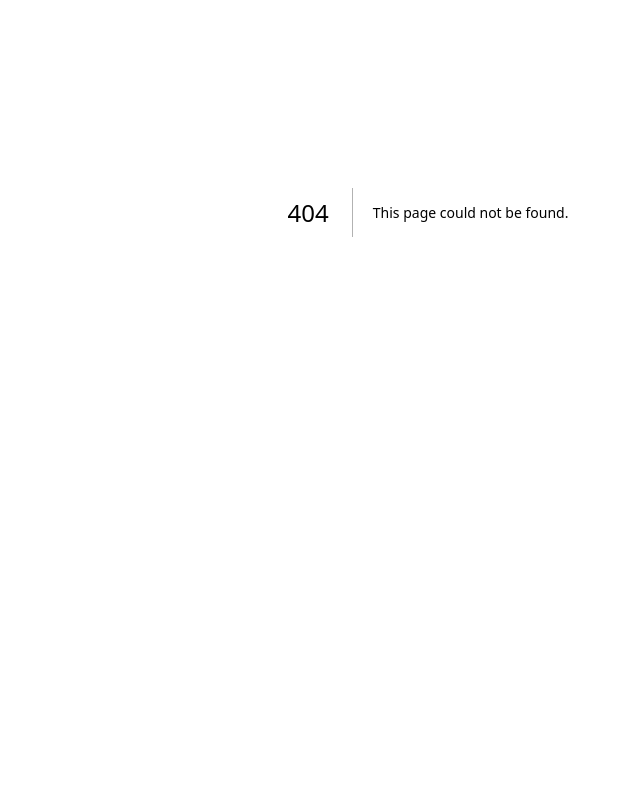
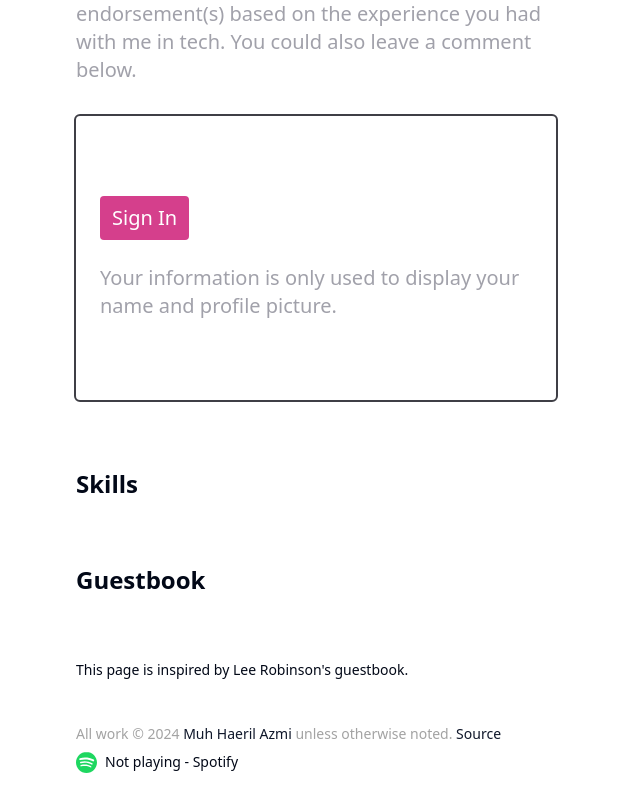
Before and after one commit to izmahaerill/profile.me, a Next.js app: page /endorsements in a window 1280 px wide. Before the commit this address had no page. Shown: the part 188-1000 px from the top of the page, without its empty margins (212-852 px from the left). Before the commit the page ends 800 px from the top, so only its background shows below. Built offline with nearby package versions, Linux system fonts and the light colour scheme.

Commit message:
add ui endorsements and fix footer

```diff
--- a/package.json
+++ b/package.json
@@ -14,7 +14,7 @@
     "class-variance-authority": "^0.7.0",
     "clsx": "^2.1.1",
     "lucide-react": "^0.390.0",
-    "next": "14.2.3",
+    "next": "^14.2.13",
     "next-themes": "^0.3.0",
     "react": "^18",
     "react-dom": "^18",
--- /dev/null
+++ b/public/icons/external-link.jsx
@@ -0,0 +1,19 @@
+import React from "react";
+
+export default function ExternalLink() {
+  return (
+    <div>
+      <svg
+        xmlns="http://www.w3.org/2000/svg"
+        width="1em"
+        height="1em"
+        viewBox="0 0 512 512"
+      >
+        <path
+          fill="white"
+          d="M432 320h-32a16 16 0 0 0-16 16v112H64V128h144a16 16 0 0 0 16-16V80a16 16 0 0 0-16-16H48a48 48 0 0 0-48 48v352a48 48 0 0 0 48 48h352a48 48 0 0 0 48-48V336a16 16 0 0 0-16-16M488 0H360c-21.37 0-32.05 25.91-17 41l35.73 35.73L135 320.37a24 24 0 0 0 0 34L157.67 377a24 24 0 0 0 34 0l243.61-243.68L471 169c15 15 41 4.5 41-17V24a24 24 0 0 0-24-24"
+        ></path>
+      </svg>
+    </div>
+  );
+}
--- /dev/null
+++ b/public/icons/spotify.jsx
@@ -0,0 +1,17 @@
+import React from "react";
+
+export default function Spotify() {
+  return (
+    <svg
+      xmlns="http://www.w3.org/2000/svg"
+      width="1.5em"
+      height="1.5em"
+      viewBox="0 0 256 256"
+    >
+      <path
+        fill="#1ed760"
+        d="M128 0C57.308 0 0 57.309 0 128c0 70.696 57.309 128 128 128c70.697 0 128-57.304 128-128C256 57.314 198.697.007 127.998.007zm58.699 184.614c-2.293 3.76-7.215 4.952-10.975 2.644c-30.053-18.357-67.885-22.515-112.44-12.335a7.98 7.98 0 0 1-9.552-6.007a7.97 7.97 0 0 1 6-9.553c48.76-11.14 90.583-6.344 124.323 14.276c3.76 2.308 4.952 7.215 2.644 10.975m15.667-34.853c-2.89 4.695-9.034 6.178-13.726 3.289c-34.406-21.148-86.853-27.273-127.548-14.92c-5.278 1.594-10.852-1.38-12.454-6.649c-1.59-5.278 1.386-10.842 6.655-12.446c46.485-14.106 104.275-7.273 143.787 17.007c4.692 2.89 6.175 9.034 3.286 13.72zm1.345-36.293C162.457 88.964 94.394 86.71 55.007 98.666c-6.325 1.918-13.014-1.653-14.93-7.978c-1.917-6.328 1.65-13.012 7.98-14.935C93.27 62.027 168.434 64.68 215.929 92.876c5.702 3.376 7.566 10.724 4.188 16.405c-3.362 5.69-10.73 7.565-16.4 4.187z"
+      ></path>
+    </svg>
+  );
+}
--- a/src/components/footer/index.jsx
+++ b/src/components/footer/index.jsx
@@ -1,19 +1,30 @@
 import Link from "next/link";
 import React from "react";
+import ExternalLink from "../../../public/icons/external-link";
+import Spotify from "../../../public/icons/spotify";
 
 export default function Footer() {
   const currentYears = new Date().getFullYear();
 
   return (
     <>
-      <footer className="mb-10">
-        <p className="text-md font-semibold text-secondary">
+      <footer className="my-10 text-sm leading-7">
+        <div className="text-md  text-secondary">
           All work &copy; {currentYears}{" "}
           <span className="text-primary">Muh Haeril Azmi</span> unless otherwise
           noted.{" "}
-          <Link href={""} className="text-primary">
+          <Link href={""} className="text-primary inline-flex items-center">
             Source
+            <span className="ml-1">
+              <ExternalLink />
+            </span>
           </Link>
+        </div>
+        <p className="inline-flex items-center">
+          <span className="mr-2">
+            <Spotify />
+          </span>
+          Not playing - Spotify
         </p>
       </footer>
     </>
--- a/src/components/navigation/index.jsx
+++ b/src/components/navigation/index.jsx
@@ -35,7 +35,7 @@ export default function Index() {
         <div className="flex gap-8 text-lg text-primary font-semibold ">
           <Link href="/">Home</Link>
           <Link href="/blog">Blog</Link>
-          <Link href="">Endorsements</Link>
+          <Link href="/endorsements">Endorsements</Link>
           <Link href="/about">About</Link>
         </div>
         <div>
--- a/src/pages/about/index.jsx
+++ b/src/pages/about/index.jsx
@@ -5,7 +5,6 @@ import Email from "../../../public/icons/email";
 import Github from "../../../public/icons/github";
 import Twitter from "../../../public/icons/twitter";
 import Headingyears from "@/components/micro/Headingyears";
-import Footer from "@/components/footer";
 import Link from "next/link";
 
 export default function Index() {
@@ -272,7 +271,6 @@ export default function Index() {
           </div>
         </div>
       </Layout>
-      <Footer />
     </>
   );
 }
--- /dev/null
+++ b/src/pages/endorsements/index.jsx
@@ -0,0 +1,48 @@
+import Layout from "../layouts/layout";
+import Link from "next/link";
+import ExternalLink from "../../../public/icons/external-link";
+export default function Endorsements() {
+  return (
+    <Layout>
+      <h1 className="text-5xl font-bold leading-9 tracking-tight">
+        Endorsements
+      </h1>
+      <div>
+        <div className="text-xl flex flex-col gap-8 pr-56 py-7 text-zinc-400 ">
+          <h2 className="text-start">
+            Since you&apos;re here, I invite you to give me endorsement(s) based
+            on the experience you had with me in tech. You could also leave a
+            comment below.
+          </h2>
+          <div className="flex flex-col gap-6 outline outline-2 py-20 px-6 rounded-sm outline-zinc-700">
+            <div className="flex gap-2 items-center text-white">
+              <button className="bg-tersier px-3 py-2 rounded-sm ">
+                Sign In
+              </button>
+              <p className="text-2xl font-extrabold">to give endorsements</p>
+            </div>
+            <p>
+              Your information is only used to display your name and profile
+              picture.
+            </p>
+          </div>
+        </div>
+        <div className="flex flex-col gap-16 mt-10">
+          <h3 className="text-2xl font-extrabold">Skills</h3>
+          <h4 className="text-2xl font-extrabold">Guestbook</h4>
+          <div>
+            <h5 className="text-sm">
+              This page is inspired by{" "}
+              <Link href="" className="inline-flex items-center">
+                Lee Robinson&apos;s guestbook.
+                <span className="ml-1">
+                  <ExternalLink />
+                </span>
+              </Link>
+            </h5>
+          </div>
+        </div>
+      </div>
+    </Layout>
+  );
+}
--- a/src/pages/index.jsx
+++ b/src/pages/index.jsx
@@ -8,9 +8,15 @@ export default function Home() {
     <>
       <Layout>
         <div className="flex flex-col justify-center items-center text-9xl font-bold tracking-tighter mb-12">
-          <Link href="">Blog.</Link>
-          <Link href="">Showcase.</Link>
-          <Link href="">Portfolio.</Link>
+          <Link href="" className="text-animation-1">
+            Blog.
+          </Link>
+          <Link href="" className="text-animation-2">
+            Showcase.
+          </Link>
+          <Link href="" className="text-animation-3">
+            Portfolio.
+          </Link>
         </div>
         <div className="flex flex-col gap-8 mb-16">
           <h1 className="text-5xl font-bold leading-9 tracking-wide">
@@ -42,7 +48,6 @@ export default function Home() {
             </Link>
           </div>
         </div>
-        <Footer />
       </Layout>
     </>
   );
--- a/src/pages/layouts/layout.jsx
+++ b/src/pages/layouts/layout.jsx
@@ -1,6 +1,7 @@
 import React from "react";
 import Navigation from "@/components/navigation";
 import { ThemeProvider } from "@/components/themes/theme-provider";
+import Footer from "@/components/footer";
 
 export default function Layout({ children }) {
   return (
@@ -13,6 +14,9 @@ export default function Layout({ children }) {
       >
         <Navigation />
         <main className="px-72 pt-24">{children}</main>
+        <div className="px-72">
+          <Footer />
+        </div>
       </ThemeProvider>
     </>
   );
--- a/src/styles/globals.css
+++ b/src/styles/globals.css
@@ -75,6 +75,51 @@ li::marker {
   color: hsl(var(--foreground));
 }
 
+@keyframes colorChange1 {
+  0%,
+  100% {
+    color: #e000b2;
+  }
+  50% {
+    color: #f5f5f5;
+  }
+}
+
+@keyframes colorChange2 {
+  0%,
+  100% {
+    color: #b800e2;
+  }
+  50% {
+    color: #f5f5f5;
+  }
+}
+
+@keyframes colorChange3 {
+  0%,
+  100% {
+    color: #5e00f5;
+  }
+  50% {
+    color: #f5f5f5;
+  }
+}
+
+.text-animation-1 {
+  animation: colorChange1 9s infinite;
+  animation-delay: 6s;
+}
+
+.text-animation-2 {
+  animation: colorChange2 9s infinite;
+  animation-delay: 8s;
+}
+
+.text-animation-3 {
+  animation: colorChange3 9s infinite;
+  animation-delay: 12s;
+}
+
 @layer base {
   * {
     @apply border-border;
--- a/tailwind.config.js
+++ b/tailwind.config.js
@@ -17,12 +17,6 @@ module.exports = {
       },
     },
     extend: {
-      // listStyleType: {
-      //   custom: "✦", // Sesuaikan dengan simbol atau gaya yang Anda inginkan
-      // },
-      // spacing: {
-      //   custom: "1rem", // Sesuaikan dengan ukuran yang diinginkan
-      // },
       borderWidth: {
         0.5: "0.5px",
       },
@@ -84,6 +78,25 @@ module.exports = {
         "accordion-up": "accordion-up 0.2s ease-out",
       },
     },
+    keyframes: {
+      colorChange1: {
+        "0%, 100%": { color: "#E000B2" },
+        "50%": { color: "#F5F5F5" }, // Sesuaikan dengan background atau warna dasar
+      },
+      colorChange2: {
+        "0%, 100%": { color: "#B800E2" },
+        "50%": { color: "#F5F5F5" },
+      },
+      colorChange3: {
+        "0%, 100%": { color: "#5E00F5" },
+        "50%": { color: "#F5F5F5" },
+      },
+    },
+    animation: {
+      colorChange1: "colorChange1 2s infinite",
+      colorChange2: "colorChange2 2s infinite",
+      colorChange3: "colorChange3 2s infinite",
+    },
   },
   plugins: [require("tailwindcss-animate")],
 };
```
Also changed, not shown: 1 other file (tests, documents, lock files or other folders).
